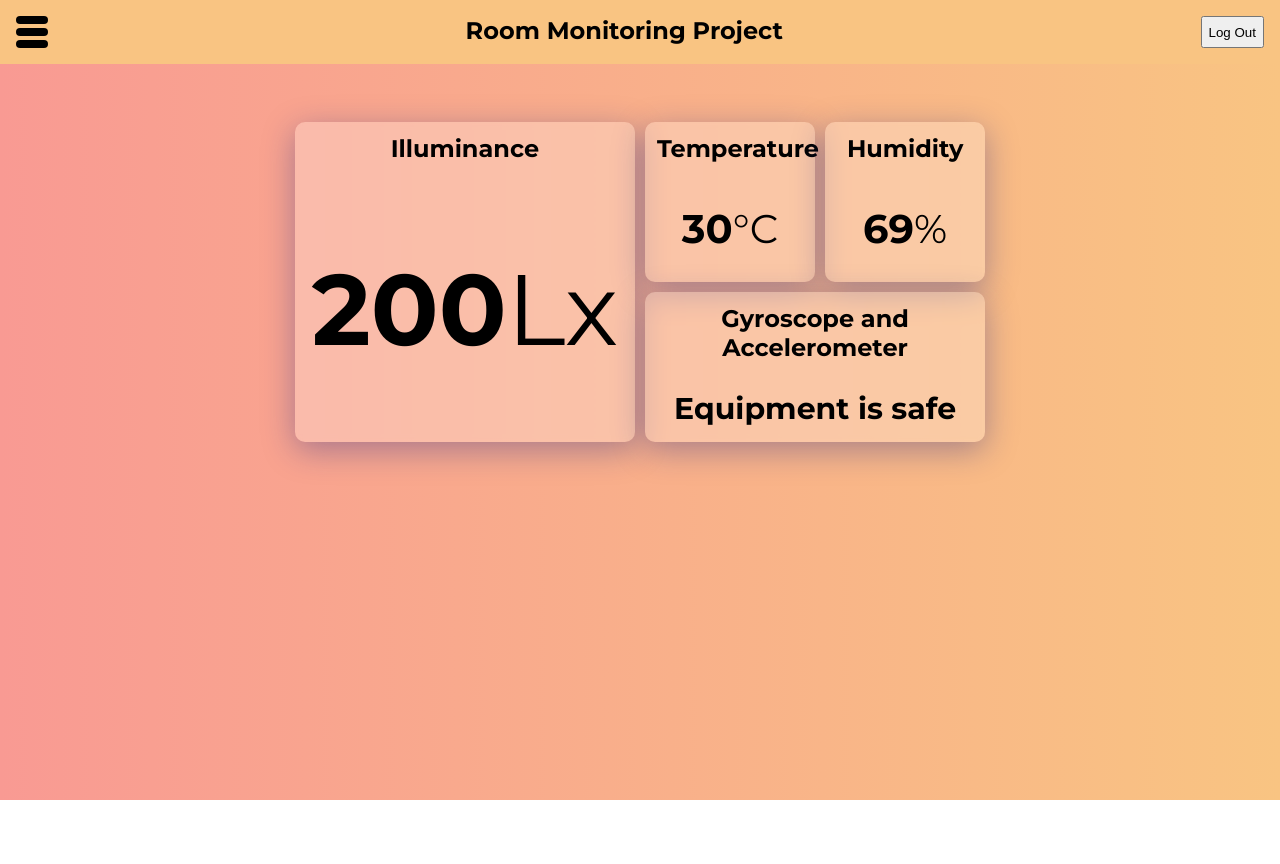
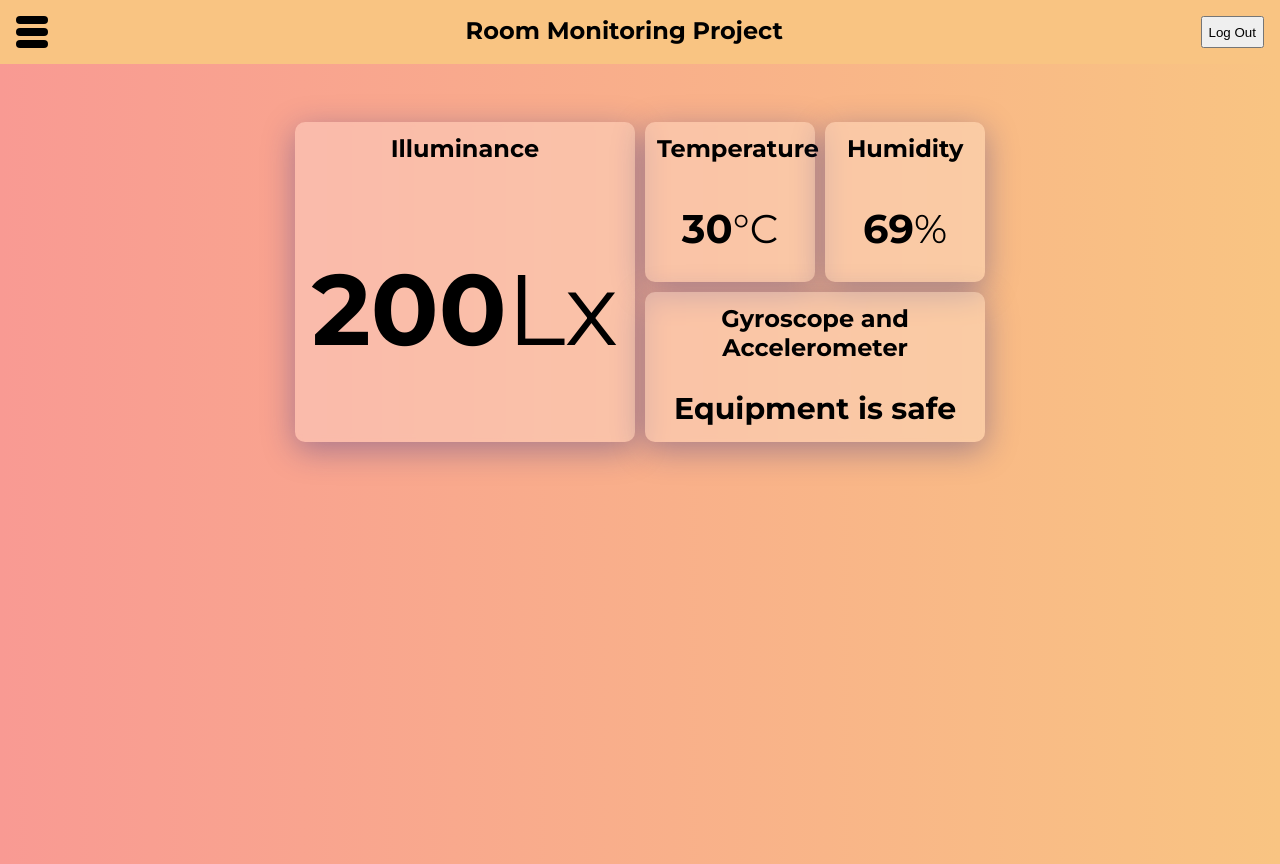
Before and after one commit to JohnEdrickGador/SmartsEEE, a React (Create React App) app: page /dashboard in a window 1280 px wide. Built offline with nearby package versions, Linux system fonts and the light colour scheme; no server answers; sample sign-in values are in the browser's storage.

Commit message:
Fixed navigation menu not showing when clicked

```diff
--- a/src/styles/dashboardscreen.css
+++ b/src/styles/dashboardscreen.css
@@ -1,5 +1,3 @@
-.dashboard-screen {
+body {
     background: linear-gradient(90deg, rgba(249,154,147,1) 0%, rgba(249,196,130,1) 100%);
-    height: 100vh;
-    width: 100%;
 }
--- a/src/styles/navbar.css
+++ b/src/styles/navbar.css
@@ -30,7 +30,7 @@ nav {
     background-color: rgba(0,0,0,0.7);
     position: absolute;
     top: 4em;
-    z-index: -1;
+    z-index: 0;
     display: flex;
     flex-direction: column;
     align-items: center;
```
